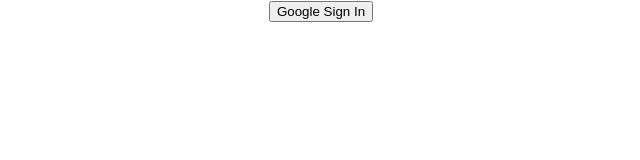
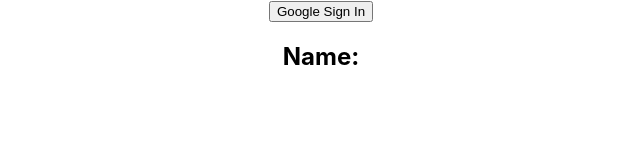
Before and after one commit to shawon-MG/mod-56--simple_firebase_authentication, a React (Create React App) app: page / in a window 1280 px wide. Shown: the top 160 px of the page, without its empty margins (319-959 px from the left). Built offline with nearby package versions, Linux system fonts and the light colour scheme.

Commit message:
showing data in the UI from google

```diff
--- a/src/App.js
+++ b/src/App.js
@@ -1,4 +1,5 @@
 import { getAuth, GoogleAuthProvider, signInWithPopup } from 'firebase/auth';
+import { useState } from 'react';
 import './App.css';
 import app from "./firebase.init";
 
@@ -6,12 +7,15 @@
 
 function App() {
 
+  const [user, setUser] = useState({});
+
   const provider = new GoogleAuthProvider();/* etar jonno pop-up asbe */
 
   const handleGoogleSignIn = () => {
     signInWithPopup(auth, provider) /*firebase theke imported etao*/
       .then(result => {
         const user = result.user;
+        setUser(user);
         console.log(user);
       })
       .catch(error => {
@@ -22,6 +26,7 @@
     <div className="App">
 
       <button onClick={handleGoogleSignIn} >Google Sign In</button>
+      <h2>Name: {user.displayName}</h2>
 
     </div>
   );
```
